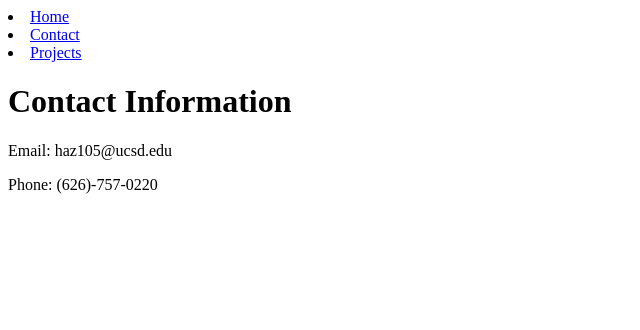
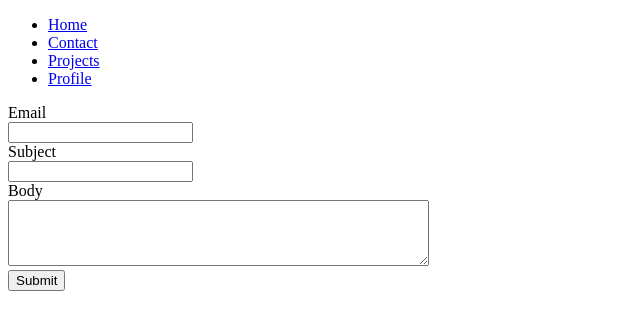
Before and after one commit to haz105/portfolio, a plain HTML site: page contact/index.html in a window 1280 px wide. Shown: the whole page, without its empty margins (0-640 px from the left). Drawn offline with Linux system fonts and the light colour scheme.

Commit message:
Form
Added the form section with the option to include the email, subject, and body of the text along with a submit button

```diff
--- a/contact/index.html
+++ b/contact/index.html
@@ -6,13 +6,22 @@
     <title>Contact Information</title>
 </head>
 <nav class="navbar">
-    <li><a href="index.html">Home</a></li>
-    <li><a href="contact/index.html">Contact</a></li>
-    <li><a href="projects/index.html">Projects</a></li>
+    <ul>
+        <li><a href="../index.html">Home</a></li>
+        <li><a href="index.html">Contact</a></li>
+        <li><a href="../projects/index.html">Projects</a></li>
+        <li><a href="https://github.com/haz105" target="_blank">Profile</a></li>
+    </ul>
 </nav>
 <body>
-    <h1>Contact Information</h1>
-    <p>Email: haz105@ucsd.edu</p>
-    <p>Phone: (626)-757-0220</p>
+    <form action="mailto:haz105@ucsd.edu" method="POST" enctype="text/plain">
+        <label for="email">Email</label><br>
+        <input type="email" name="email"><br>
+        <label for="subject">Subject</label><br>
+        <input name="subject"><br>
+        <label for="body">Body</label><br>
+        <textarea name="body" rows="4" cols="50"></textarea><br>
+        <button>Submit</button>
+    </form>
 </body>
 </html>
```
Also changed, not shown: index.html (+6 -3 lines), projects/index.html (+6 -3 lines).
